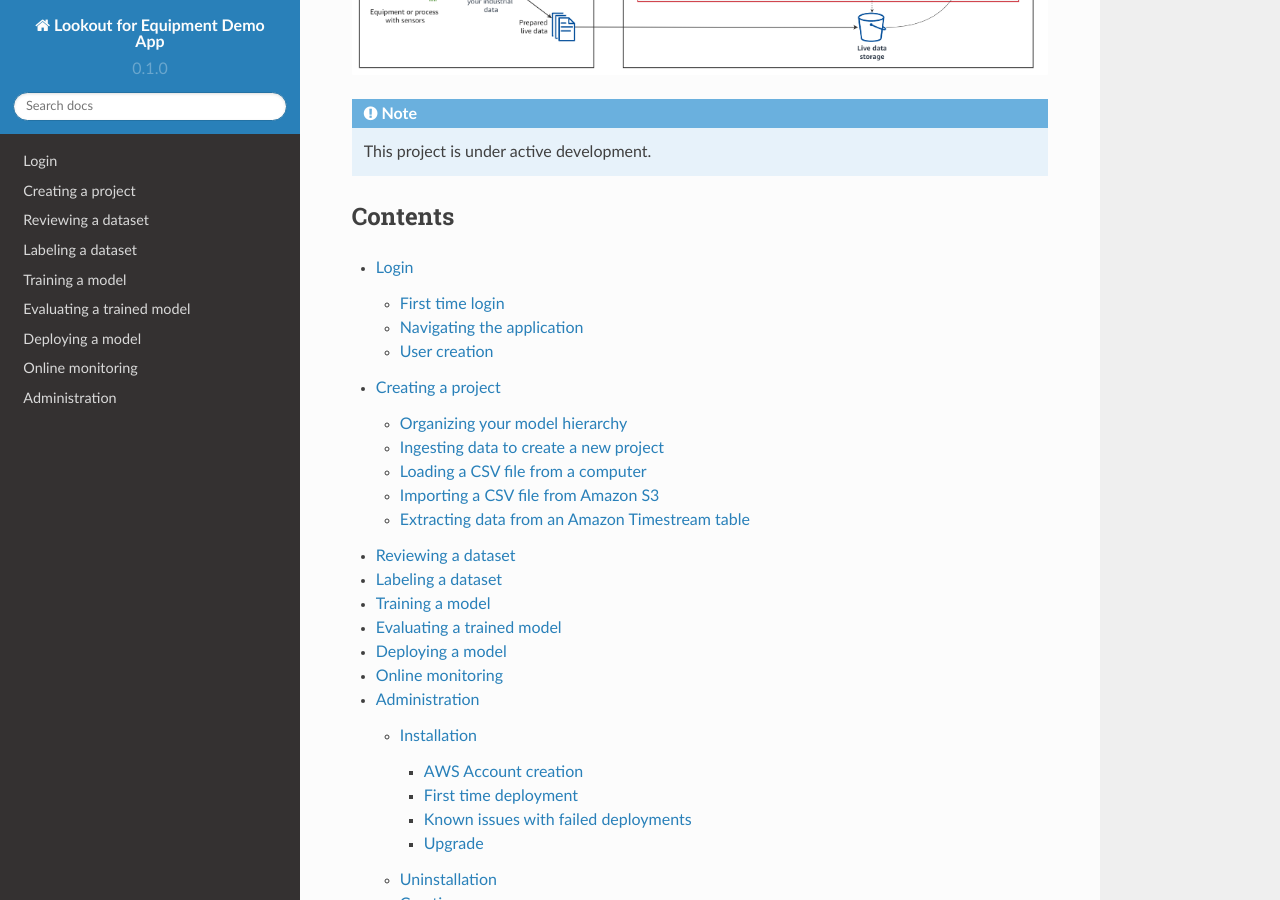
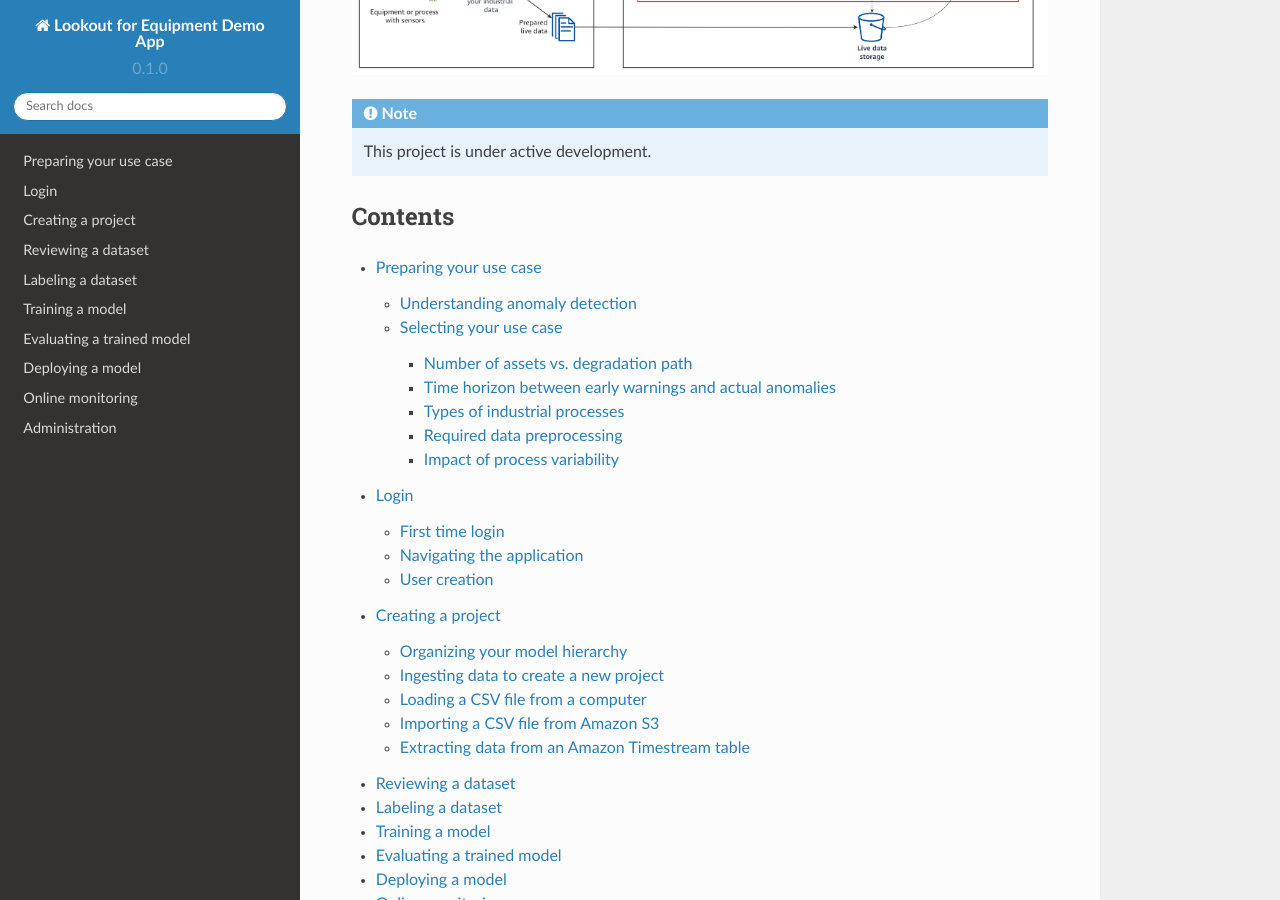
Before and after one commit to aws-samples/amazon-lookout-for-equipment-demo-app, a Sphinx documentation site: the page built from docs/source/index.rst, in a window 1280 px wide and 900 px high, scrolled down 644 px. Built offline with Sphinx 7.4.7 and the Read the Docs theme 2.0.0, drawn with Linux system fonts in a browser that asks for light colours; some of the changed lines change nothing that is shown.

Commit message:
Doc update

```diff
--- a/docs/source/index.rst
+++ b/docs/source/index.rst
@@ -24,6 +24,7 @@
 
 .. toctree::
 
+   use-case
    login
    project-creation
    reviewing-dataset
--- /dev/null
+++ b/docs/source/use-case.rst
@@ -0,0 +1,233 @@
+Preparing your use case
+=======================
+
+Understanding anomaly detection
+-------------------------------
+
+In the ever-evolving landscape of industrial operations, the integration of
+advanced technologies has become imperative for optimizing efficiency,
+minimizing downtime, and ensuring high-quality output. The advent of machine
+learning (ML) has paved the way for innovative solutions that empower industries
+to proactively address challenges associated with equipment reliability,
+maintenance costs, and overall process optimization.
+
+Historically, industries have relied on reactive maintenance strategies, fixing
+equipment issues only after they occur, leading to unplanned downtime and
+increased operational costs. However, the paradigm is shifting towards proactive
+approaches, where predictive analytics and ML play pivotal roles in anticipating
+and preventing failures before they impact production. This shift is driven by
+the desire to enhance operational efficiency, reduce maintenance costs, and
+improve the overall quality of production output.
+
+Anomaly detection has emerged as a cornerstone of sensor data predictive
+analytics, allowing industries to identify irregularities or deviations from
+normal operational behavior. One such anomaly detection service is Amazon
+Lookout for Equipment, a machine learning solution tailored for industrial
+customers. Lookout for Equipment is an ML service for monitoring industrial
+equipment that detects abnormal equipment behavior and identifies potential
+failures. With Lookout for Equipment, you can augment your predictive
+maintenance programs and identify suboptimal industrial processes.
+
+From a machine learning perspective, an anomaly detection engine is a key
+component to automate and augment your condition monitoring practice. Condition
+monitoring is the first step to provide condition-based maintenance (CBM)
+abilities to your users. CBM is a proactive process hinging on two major
+activities:, diagnostics and prognostics. Diagnostics is the process of
+identification of a failure. Prognostics is the process of forecasting the time
+to failure by identifying the deterioration trend of an asset (remaining useful
+life estimation). Prognostics has more value than diagnostics. Indeed, with
+prognostics, maintenance is scheduled depending on the potential time of failure
+estimated. With diagnostics, unscheduled maintenance takes place once a
+potential failure is detected. However, prognostics is one of the most
+challenging tasks in CBM. Key technical barriers to effective CBM includes the
+inability to continually monitor a machine, to identify failures, to recommend
+the next best actions and to accurately and reliably predict the remaining
+useful life of a machine.
+
+With Amazon Lookout for Equipment, you solve for the first steps of this journey
+by enabling the continuous monitoring of your industrial operations and
+detection of early warning signals that may lead to failures, unplanned downtime
+or quality issues.
+
+Selecting your use case
+-----------------------
+
+Lookout for Equipment learns the normal operation condition of your process or
+piece of equipment at ingestion time. Based on the time series measurements you
+use to describe your operations, it will uncover the major operating modes
+captured by your dataset. Then, when the relationships between some of the signals
+starts to deviate from this known operating modes (considered as normal), it will
+flag this situation as an anomaly.
+
+Knowing this, there are several dimensions to consider to understand which use
+cases Lookout for Equipment better fit to:
+
+* Number of assets or processes you want to monitor
+* Complexity of the degradation path
+* Time horizon between early warnings and actual anomalies
+* Types of industrial processes you are operating.
+
+Let's have a look at these different dimensions and how you can leverage Lookout
+for Equipment to address anomaly detection-based use cases.
+
+Number of assets vs. degradation path
+^^^^^^^^^^^^^^^^^^^^^^^^^^^^^^^^^^^^^
+
+From a business value perspective, the first two dimensions (number of assets
+and degradation path) are closely linked together. On the degradation path
+perspective, identifying a simple anomalies (outlier visible on a single signal
+with the naked eyes) requires less effort than uncovering complex multivariate
+early warning signals hidding in the behavior of multiple time series. On the other
+hand, monitoring dozens (let alone hundreds or thousands) of assets will require
+more effort than focusing on just a handful of assets.
+
+In the following tables, we look at these two dimensions to highlight four
+scenarios:
+
++------------------+-------------------+------------------+
+|                  | Complex anomalies | Simple anomalies |
++==================+===================+==================+
+| **< 50 signals** | [++]              | [+]              |
++------------------+-------------------+------------------+
+| **> 50 signals** | [+++]             | [++]             |
++------------------+-------------------+------------------+
+
+You will get the highest value out Lookout for Equipment if you must monitor a
+high number of signals to detect or predict complex anomaly patterns. It can be
+thousand of signals on a complex machine (paper mill, gas turbine, several kT
+metal forming press...). These machines have multiple components, complex
+degradation path, are often critical and maintenance cost is high. Lookout for
+Equipment can ingest all these signals and pinpoint the signals that are most
+likely to be close to the root cause of the issue saving you investigation time
+and helping your engineers establish a diagnostics based on sensors that are
+identified as the highest contributors.
+
+If you have complex anomalies on a low number of signals or your anomalies are
+simple to detect but you have a large number of assets to monitor at once, the
+service will help you scale your monitoring practice. For instance, detecting
+simple anomalies across hundreds of pumps scattered in dozens of facilities
+would require that your reliability team spend a lot time looking at time series
+signals with nothing happening 90% of the time. With Lookout for Equipment you
+can package the results into notifications that help you prioritize which assets
+should receive your attention first.
+
+Lookout for Equipment tends to be less useful when you have a handful of assets
+to monitor with simple anomalies. In this case, it is likely that a simple
+rule-based approach with thresholds may suffice to address your monitoring
+needs. However, in some situations, this requires some manual work (like
+adjusting the threshold from time to time). In this case, taking advantage of
+the retraining scheduler of Lookout for Equipment would help automate this work
+to let your reliability team focus on diagnostics and preventive tasks.
+
+Time horizon between early warnings and actual anomalies
+^^^^^^^^^^^^^^^^^^^^^^^^^^^^^^^^^^^^^^^^^^^^^^^^^^^^^^^^
+
+Lookout for Equipment is best suited for anomalies that builds over time, with
+degradation that happens over the course of hours, days, weeks of more. These
+anomalies are hard to spot with a naked eyes and would require someone to know
+in advance the scale at which they should look the time sensor data. Mechanical
+failures, fatigue break due to gradual wear down, lubrication issues usually
+fall in this category.
+
+When failures happen very fast (under a few minutes, seconds or faster), Lookout
+for Equipment will only be able to detect the anomaly with a lower chance to
+find early warning signals of interest to give you a predictive heads up.
+Network, electrical or electronic failures fall in this category. Monitoring
+these signals directly to detect these types of failures is unlikely to yield
+great results. However, expanding beyond these to include other signals may be
+of interest. For instance, if you are interested in failures in electronic
+components, some degradation may be linked to the environmental conditions in
+which the asset is running. Adding signals from HVAC (temperature,
+hygrometry...) may yield interesting correlation with electrical or electronic
+defects.
+
++------------------+-------------------------------------------+-----------------------------------+
+| Degradation path | At least several hours                    | Less than a few minutes           |
++==================+===========================================+===================================+
+| Outcome          | Can potentially predict and detect issues | Detection only                    |
++------------------+-------------------------------------------+-----------------------------------+
+
+Types of industrial processes
+^^^^^^^^^^^^^^^^^^^^^^^^^^^^^
+
+Industrial operations can usually be classified as discrete, continuous or batch
+processes:
+
+* **Continuous**: processes that involve a continuous flow of material going
+  through different stages and different equipment. This include many food &
+  beverage, chemical or oil & gas downstream production processes.
+* **Discrete**: involves the manufacturing of individual objects. Detail parts
+  manufacturing for automotive or aerospace industries are example of discrete
+  manufacturing processes.
+* **Batch**: a batch process is defined as a process that leads to the
+  production of a finite quantities of product. For a given recipe, you take
+  some raw material, process it and then package the final product. Then you
+  take a new batch of raw material and repeat the process. The number of
+  different recipes (number of SKUs) will impact the ability of Lookout for
+  Equipment to capture relevant anomalies.
+
+The following table highlights the use cases you can try and address with
+Lookout for Equipment depending on the data you have access to:
+
++---------------+------------------------------------------------------------------------------+
+| Process types | Use case                                                                     |
++===============+==============================================================================+
+| Continuous    | **Predictive maintenance** applications based on machine  data               |
++---------------+------------------------------------------------------------------------------+
+|               | **Predictive quality** applications, when applying Lookout for Equipment on  |
+|               |                                                                              |
+|               | machine data across multiple pieces of equipment. In this case, you will     |
+|               |                                                                              |
+|               | need the product quality output (scrap rate, quality grade, inspection       |
+|               |                                                                              |
+|               | results...) to mark the ranges of timeseries that led to a defect.           |
++---------------+------------------------------------------------------------------------------+
+| Discrete      | Lookout for Equipment is mostly used for **predictive maintenance** use cases|
+|               |                                                                              |
+|               | (e.g.CNC machines operations). The number of different parts that go through |
+|               |                                                                              |
+|               | the machines of interest. See *Impact of process variability* below.         |
++---------------+------------------------------------------------------------------------------+
+|               | **Predictive quality** use cases may also be feasible, if you have access to |
+|               |                                                                              |
+|               | other input data (raw material grade or recipe) and outputs (quality         |
+|               |                                                                              |
+|               | inspection results, scrap rate...).                                          |
++---------------+------------------------------------------------------------------------------+
+| Batch         | In batch processes failures may be the consequence of something gradually    |
+|               |                                                                              |
+|               | building up across multiple batches. The ability to address **predictive**   |
+|               |                                                                              |
+|               | **maintenance** use cases will be impacted to number of recipes processed by |
+|               |                                                                              |
+|               | a given production line (see *Impact of process variability* below).         |
++---------------+------------------------------------------------------------------------------+
+|               | **Predictive quality** use cases may also be feasible, if you have access to |
+|               |                                                                              |
+|               | other input data (raw material grade or recipe) and outputs (quality         |
+|               |                                                                              |
+|               | inspection results, scrap rate...).                                          |
++---------------+------------------------------------------------------------------------------+
+
+Required data preprocessing
+^^^^^^^^^^^^^^^^^^^^^^^^^^^
+
+
+
+Impact of process variability
+^^^^^^^^^^^^^^^^^^^^^^^^^^^^^
+
+Lookout for Equipment learns the normal operating behavior of your assets. When
+your data is ingested, at a high level, it is assembled into several clusters.
+Whenever a new datapoints appears to be far away of any known clusters it's
+marked as an anomaly. If your dataset is linked to a batch process with hundreds
+of different recipes or a discrete manufacturing with hundreds of different
+paths, there is a high chance that a data point will always be close to a past
+cluster.
+
+Of course this depends on the topology of your data in very high dimension space
+but as a rule of thumb we have found than having more than 30 different
+operating conditions tends to generate a level of noise that makes anomaly
+detection very challenging for Lookout for Equipment. We have seen some
+customers having some success however by grouping together similar recipes /
+parts and building an individual model for each category.
```
